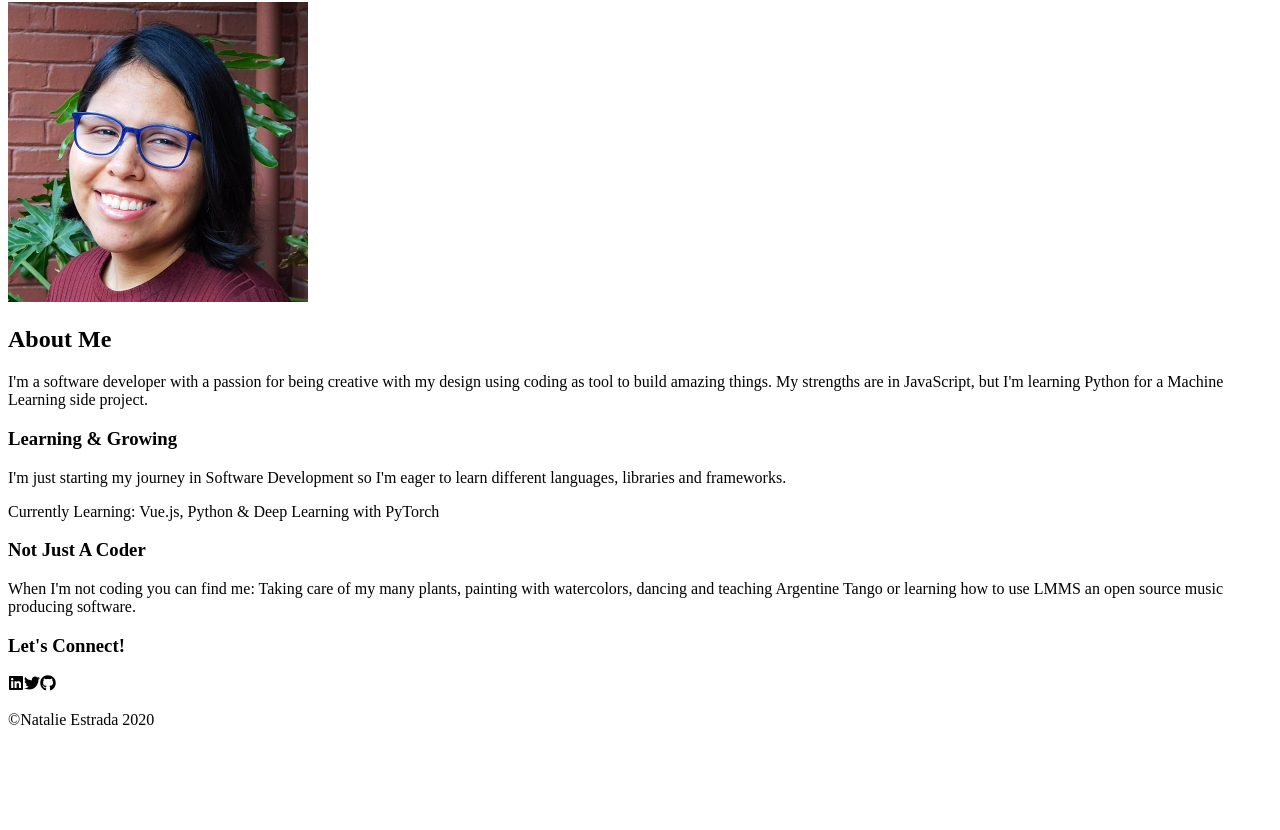
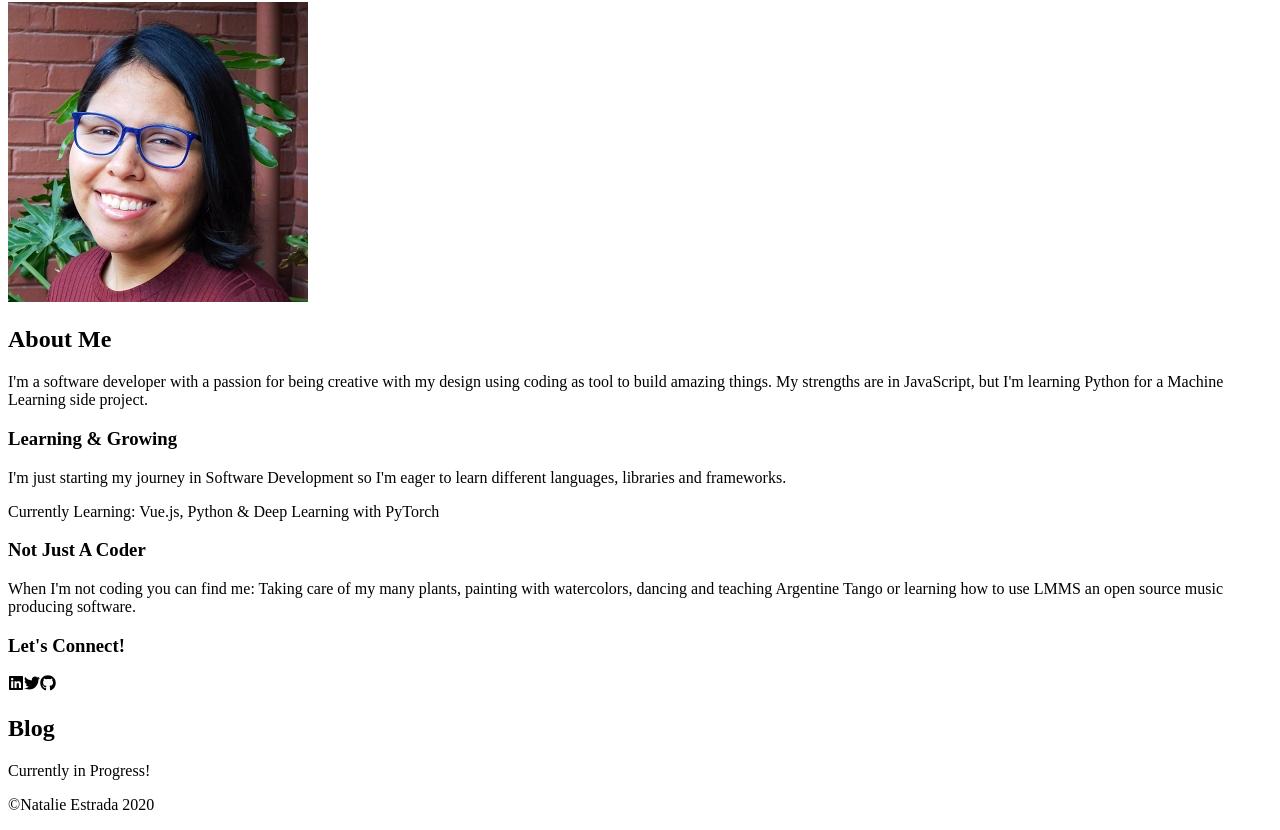
Before and after one commit to nmestrada/portfolio-nextjs, a Next.js app: page / in a window 1280 px wide. Shown: the part 5332-6162 px from the top of the page. Before the commit the page ends 6077 px from the top, so only its background shows below. Built offline with nearby package versions, Linux system fonts and the light colour scheme.

Commit message:
added blog section

```diff
--- a/pages/index.js
+++ b/pages/index.js
@@ -51,6 +51,10 @@ export default function Home() {
             }
         </section>
         <About/>
+        <section className="blog">
+            <h2>Blog</h2>
+            <p>Currently in Progress!</p>
+        </section>
       </main>
 
       <footer>
--- a/styles/index.css
+++ b/styles/index.css
@@ -299,6 +299,12 @@ About Styles
     font-size: 3rem;
     color: rgb(34, 109, 109);
 }
+/* Blog section */
+.blog {
+    display: flex;
+    flex-direction: column;
+    align-items: center;
+}
 /*
 media queries
 */
```
